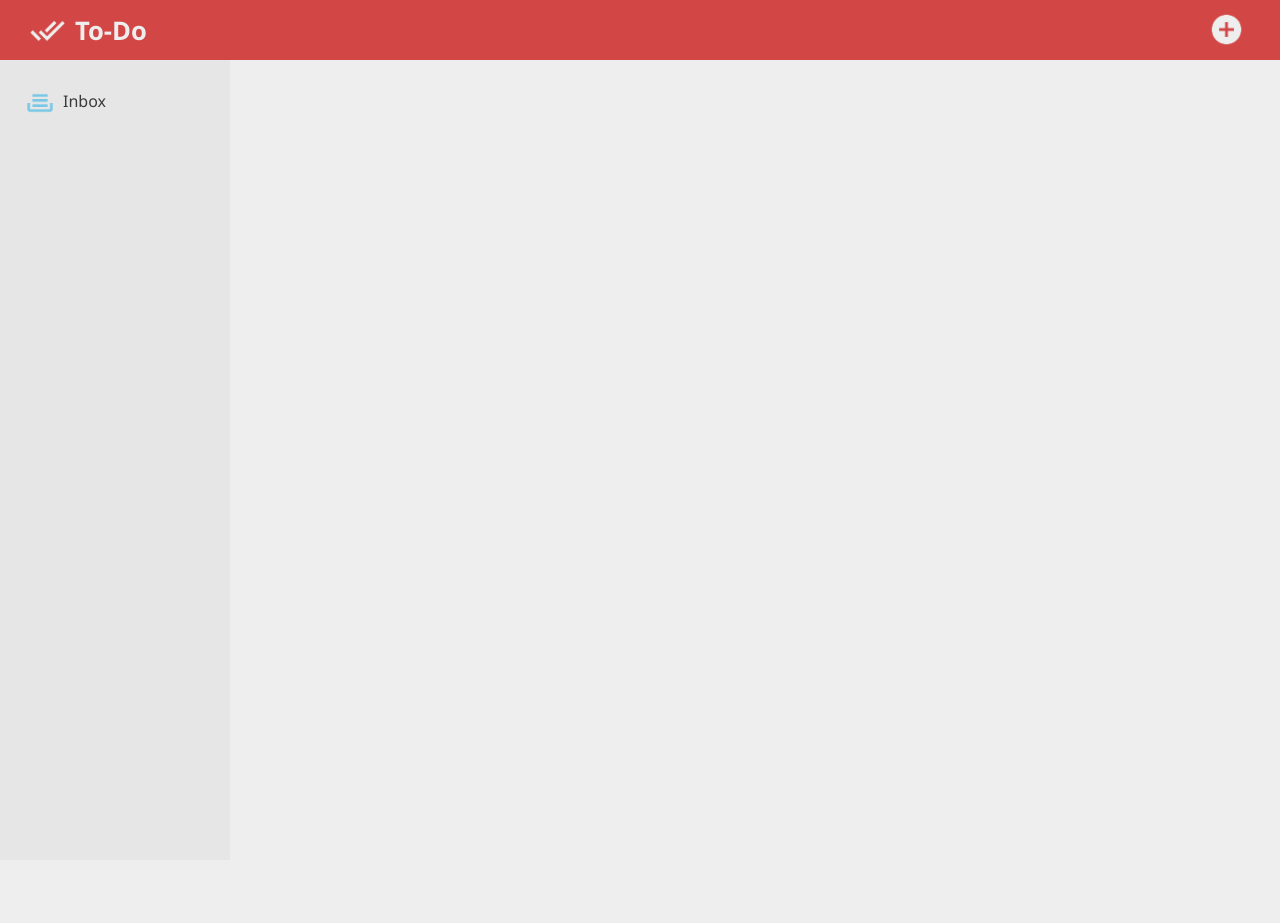
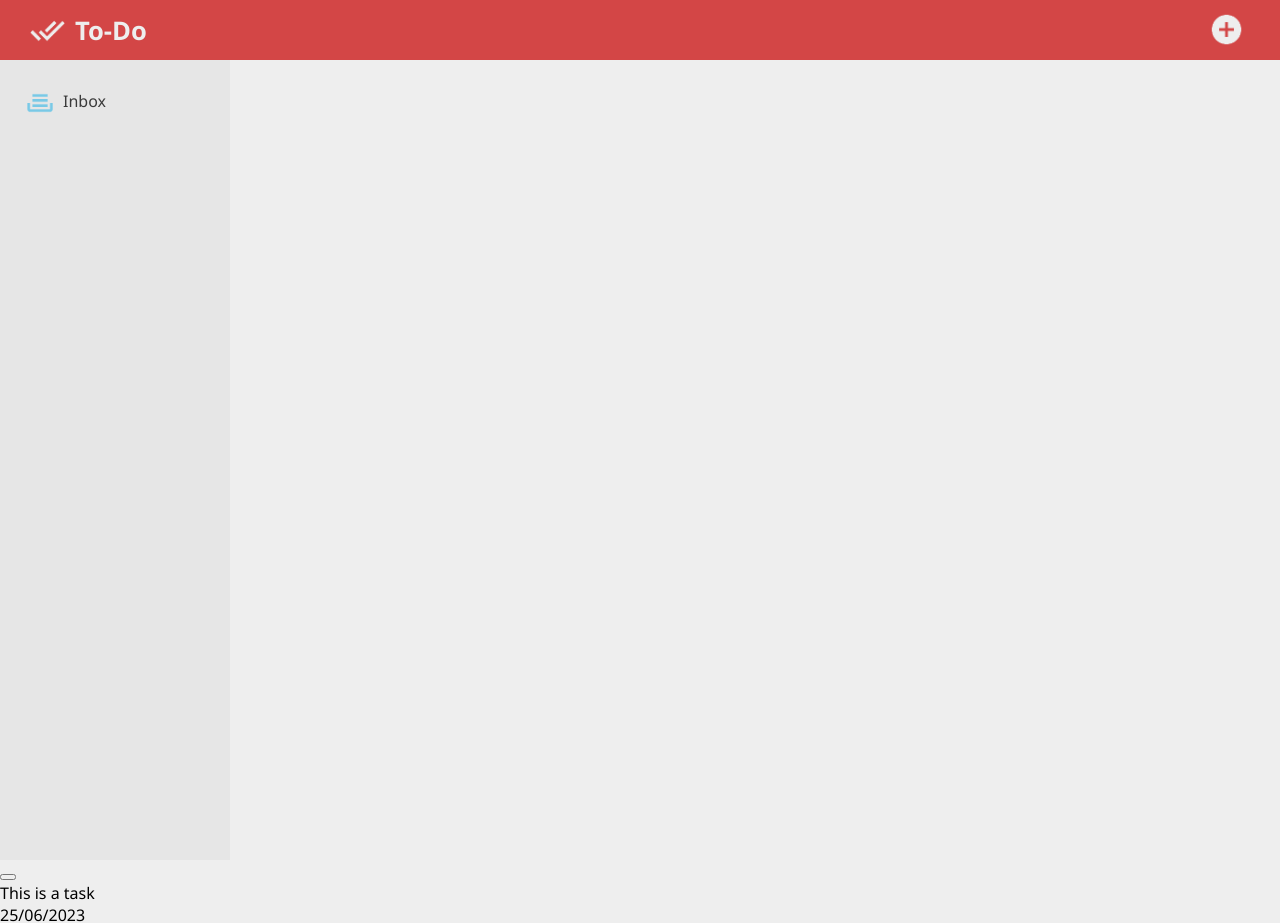
Before and after one commit to benijaichenco/To-do-list, a website built with webpack: page dist/index.html in a window 1280 px wide. Shown: the top 923 px of the page. Before the commit the page ends 860 px from the top, so only its background shows below. Built offline with nearby package versions, Linux system fonts and the light colour scheme; files whose address does not match are found by name.

Commit message:
add main div

```diff
--- a/dist/index.html
+++ b/dist/index.html
@@ -25,6 +25,7 @@
         </button>
       </div>
     </header>
+    <div class="container">
       <div class="sidebar">
         <div class="default-projects">
           <button class="sidebar-inbox-button">
@@ -35,5 +36,23 @@
           </button>
         </div>
       </div>
+
+      <div class="main">
+        <div class="main-tasks">
+          <div class="task">
+            <div class="task-left">
+              <button class="task-check"></button>
+              <div class="task-title">This is a task</div>
+            </div>
+            <div class="task-right">
+              <div class="task-date">25/06/2023</div>
+              <button class="delete-button">
+                <img src="../src/images/trash.svg" />
+              </button>
+            </div>
+          </div>
+        </div>
+      </div>
+    </div>
   </body>
 </html>
```
Lines whose indentation alone changed are shown as unchanged.
